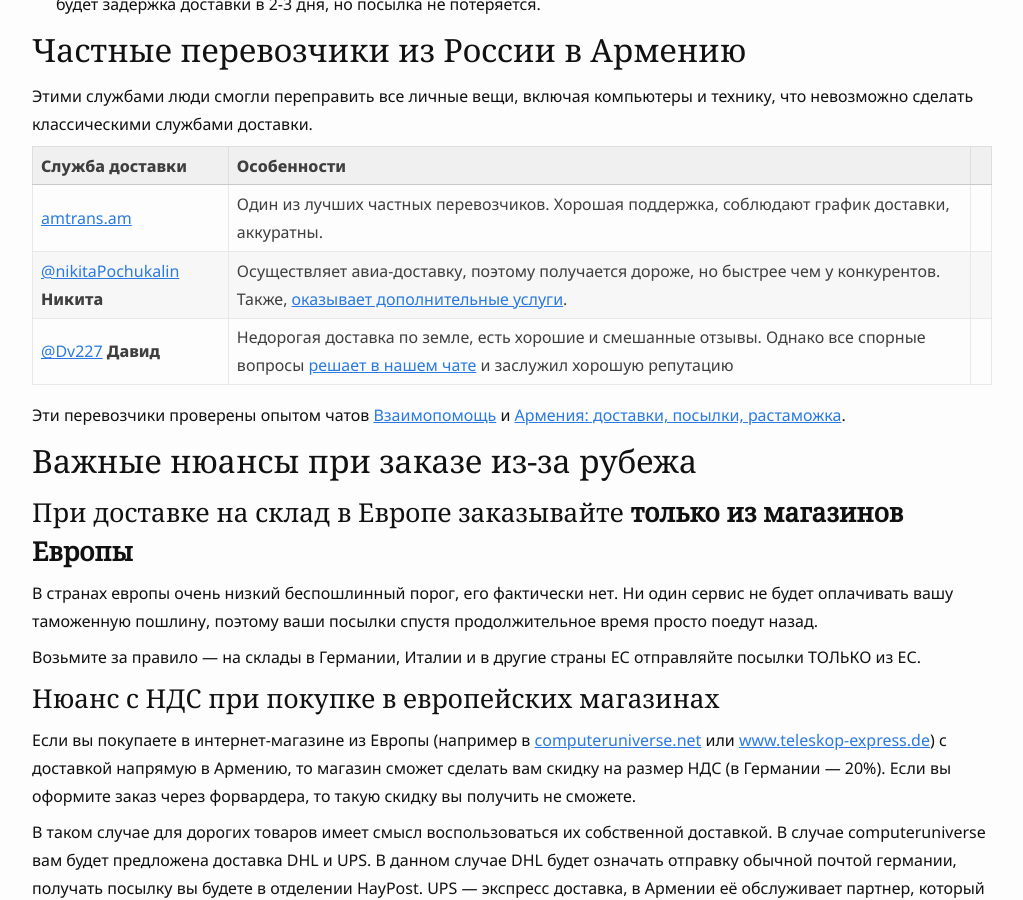
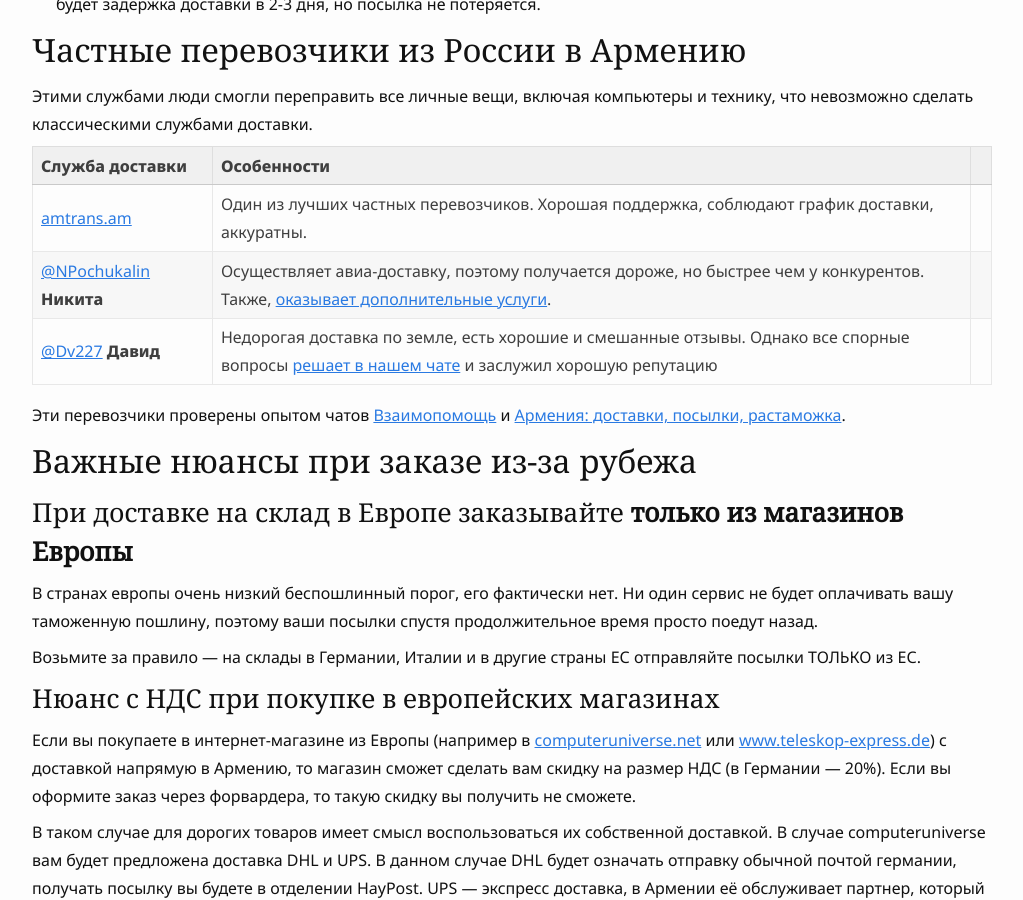
Before and after one commit to haywiki/haywiki.github.io, a Jekyll site: the page built from delivery/index.md, in a window 1280 px wide and 900 px high, scrolled down 4090 px. Shown: the whole window, without its empty margins (128-1151 px from the left). Built offline with Jekyll 4.4.1, drawn with Linux system fonts in a browser that asks for light colours; nearby versions of some CDN libraries; a script that is not in the unit is left out.

Commit message:
Никита всё

```diff
--- a/delivery/index.md
+++ b/delivery/index.md
@@ -113,7 +113,7 @@ layout: page
 | Служба&nbsp;доставки                                          | Особенности                                                                                                                                                           |
 |---------------------------------------------------------------|-----------------------------------------------------------------------------------------------------------------------------------------------------------------------|
 | [amtrans.am](https://amtrans.am/ru/)                          | Один из лучших частных перевозчиков. Хорошая поддержка, соблюдают график доставки, аккуратны.                                                                         |                                                                                                                                                                                                                        |
-| [@nikitaPochukalin](https://t.me/nikitaPochukalin) **Никита** | Осуществляет авиа-доставку, поэтому получается дороже, но быстрее чем у конкурентов. Также, [оказывает дополнительные услуги](https://t.me/am_delivery/18254).        |
+| [@NPochukalin](https://t.me/NPochukalin) **Никита** | Осуществляет авиа-доставку, поэтому получается дороже, но быстрее чем у конкурентов. Также, [оказывает дополнительные услуги](https://t.me/am_delivery/18254).        |
 | [@Dv227](https://t.me/Dv227) **Давид**                        | Недорогая доставка по земле, есть хорошие и смешанные отзывы. Однако все спорные вопросы [решает в нашем чате](https://t.me/am_delivery) и заслужил хорошую репутацию |
 
 Эти перевозчики проверены опытом чатов [Взаимопомощь](https://t.me/+szFNNJqf1J42Zjhi) и [Армения: доставки, посылки, растаможка](https://t.me/am_delivery).
```
